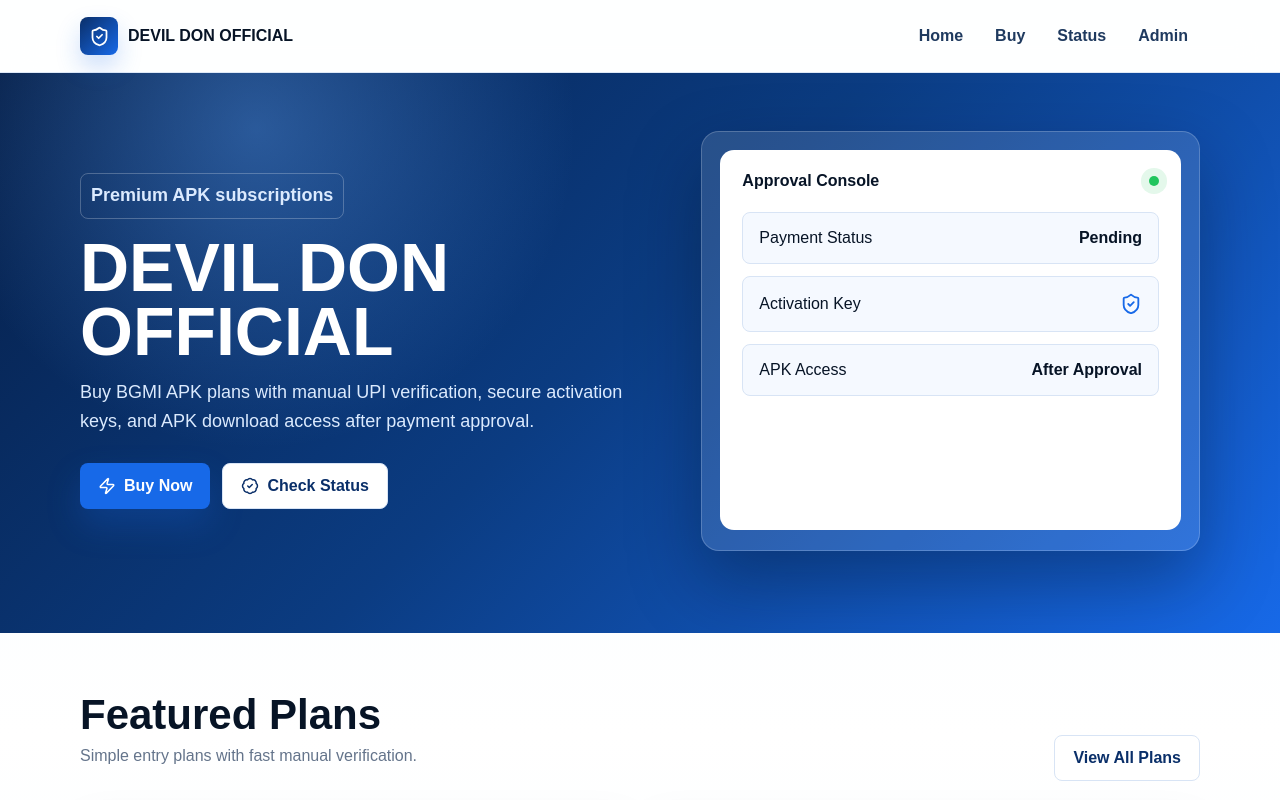
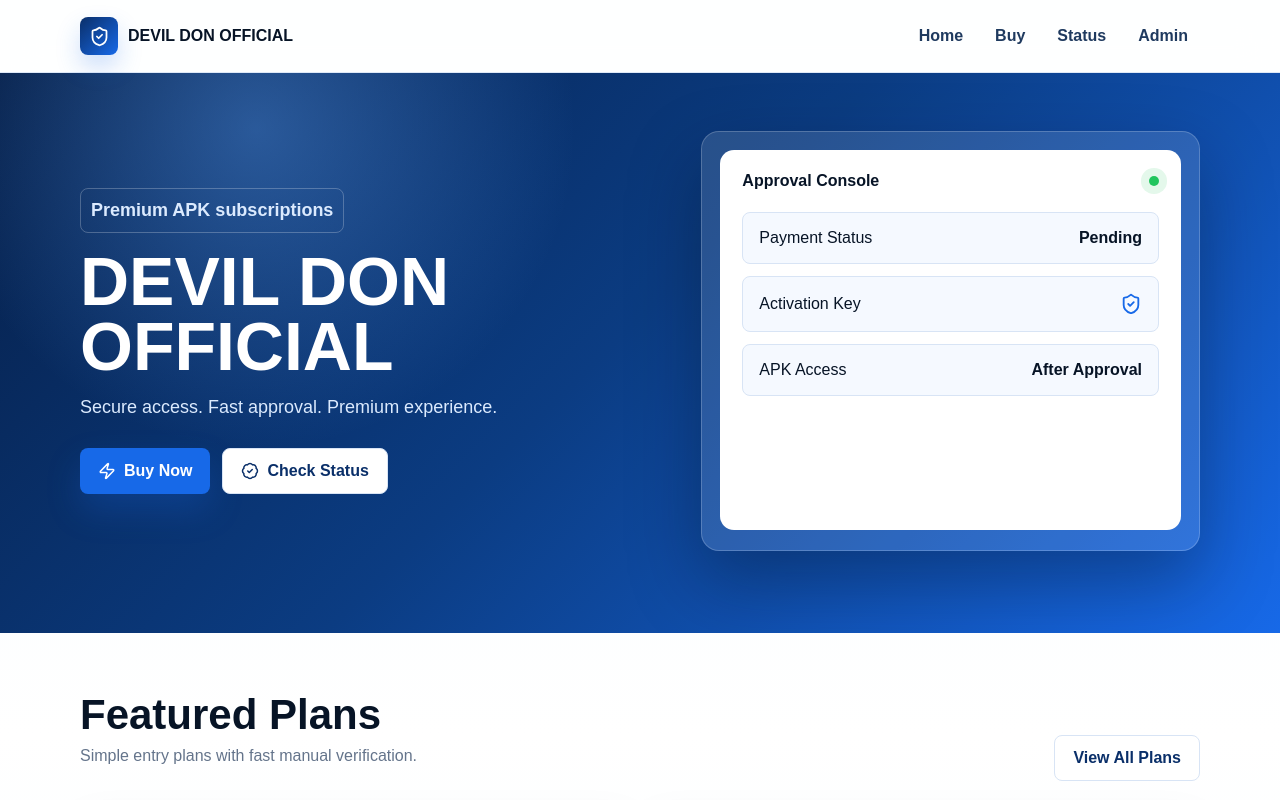
Before and after one commit to deadshotmahi-source/devildon-official-site, a Next.js app: page / in a window 1280 px wide. Shown: the top 800 px of the page. Built offline with nearby package versions, Linux system fonts and the light colour scheme.

Commit message:
Update hero text

```diff
--- a/app/page.tsx
+++ b/app/page.tsx
@@ -20,8 +20,7 @@
             <p className="eyebrow">Premium APK subscriptions</p>
             <h1>DEVIL DON OFFICIAL</h1>
             <p>
-              Buy BGMI APK plans with manual UPI verification, secure activation keys, and APK
-              download access after payment approval.
+              Secure access. Fast approval. Premium experience.
             </p>
             <div className="hero-actions">
               <Link className="button" href="/buy">
```
